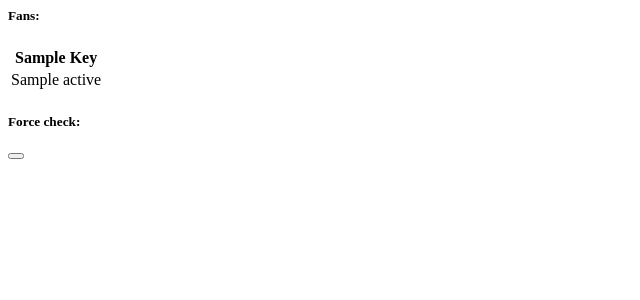
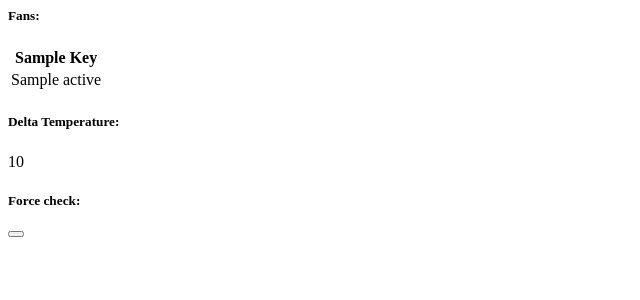
Before and after one commit to SimoMart88/rpic, a Django app: template src/rpi_controller/templates/rpi_controller/interfaces/controllers/stssfc.html in a window 1280 px wide. Shown: the top 300 px of the page, without its empty margins (0-640 px from the left). Run offline with Django 4.2, Linux system fonts and the light colour scheme; the template is opened without the code that fills it: most values are stand-ins (such as "Sample title", 1, 10 or a date in 2020).

Commit message:
feat(SensorTemperatureStepScaleFanControllerInterface): include temperature delta in status

```diff
--- a/src/rpi_controller/interfaces/controllers/mixed.py
+++ b/src/rpi_controller/interfaces/controllers/mixed.py
@@ -105,7 +105,8 @@ class SensorTemperatureStepScaleFanControllerInterface(ControllerInterface):
             logger.info("[Controller '%s'] Primary fan actuator active: %s | Secondary fan actuator active: %s",
                         self.context.slug, primary_fan_active, secondary_fan_active)
 
-            status = {"primary": primary_fan_active, "secondary": secondary_fan_active}
+            status = {"primary": primary_fan_active, "secondary": secondary_fan_active,
+                      "delta_temperature": secondary_temperature - primary_temperature}
 
             target_status_update = {
                 "primary": (delta_temperature_step, primary_fan_actuator),
--- a/src/rpi_controller/templates/rpi_controller/interfaces/controllers/stssfc.html
+++ b/src/rpi_controller/templates/rpi_controller/interfaces/controllers/stssfc.html
@@ -17,6 +17,10 @@
                 </tr>
             </tbody>
         </table>
+    </div>
+    <div class="delta-temperature">
+        <h5>Delta Temperature:</h5>
+        <p id="{{ device.slug }}-status-delta_temperature">{{ device.status.delta_temperature }}</p>
     </div>
     <div class="control">
         <h5>Force check:</h5>
```
Also changed, not shown: tests/unit/interfaces/controllers/test_c_mixed.py (+3 -0 lines), README.md.
